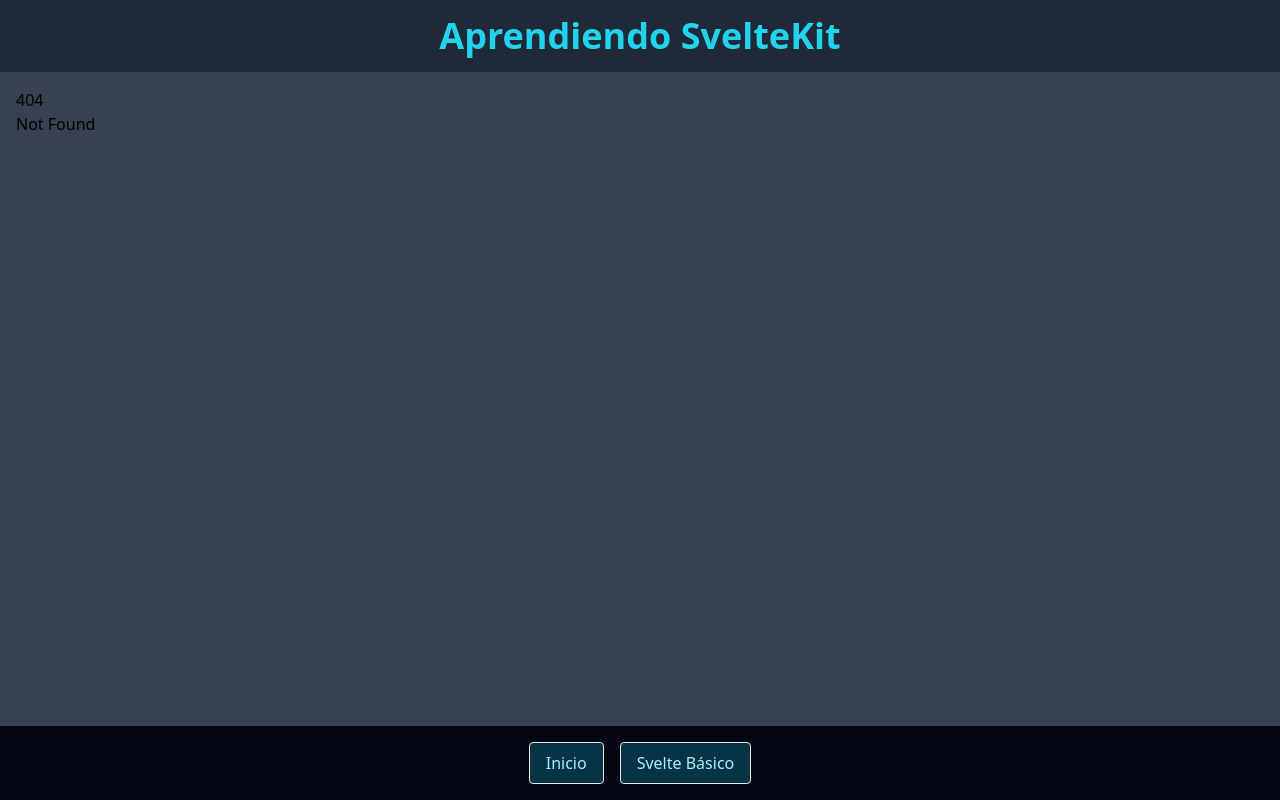
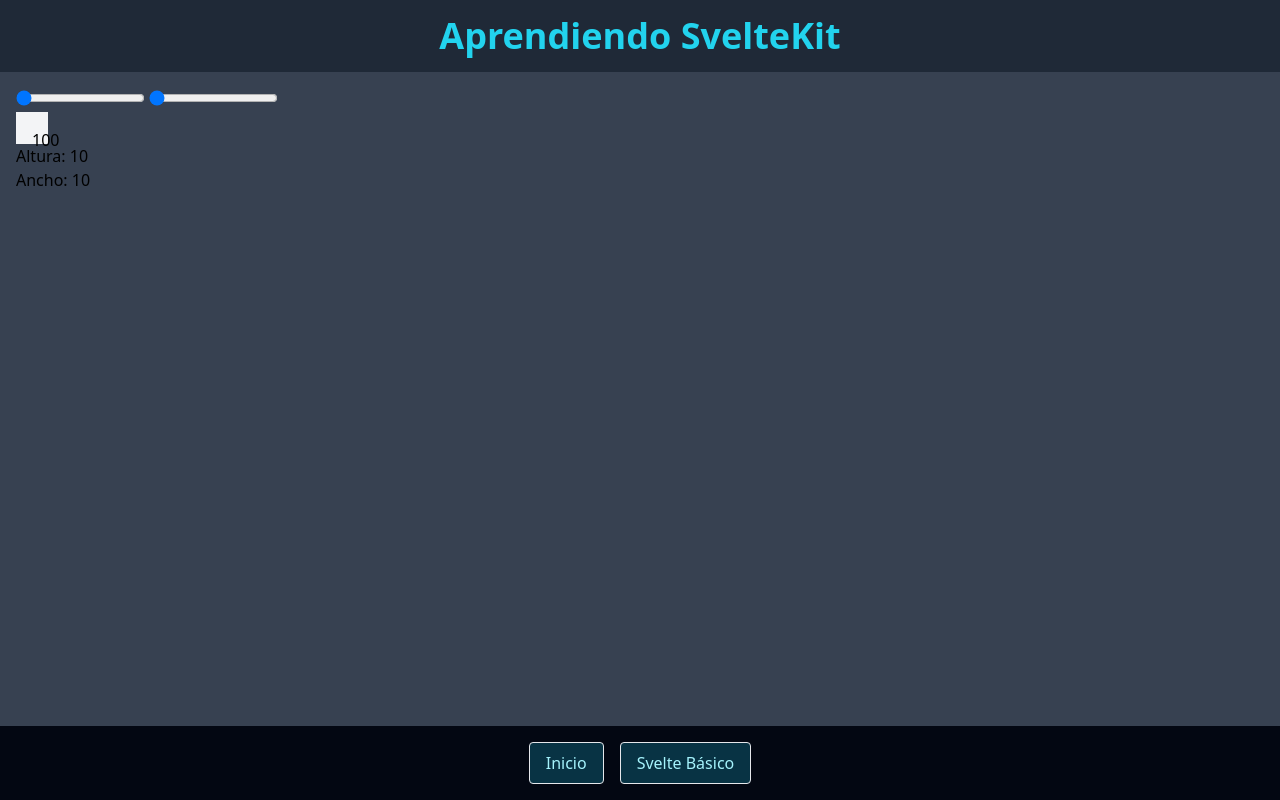
Before and after one commit to IvanGabrielYarupaitanRivera/playground, a SvelteKit app: page /basic-svelte in a window 1280 px wide. Before the commit this address had no page. Built offline with nearby package versions, Linux system fonts and the light colour scheme.

Commit message:
agrega controles deslizantes para ajustar altura y ancho, y muestra el área calculada

```diff
--- /dev/null
+++ b/src/routes/basic-svelte/+page.svelte
@@ -0,0 +1,13 @@
+<script>
+	let altura = $state(10);
+	let ancho = $state(10);
+	let area = $derived(altura * ancho);
+</script>
+
+<input type="range" name="altura" id="altura" bind:value={altura} min="10" max="500" step="1" />
+<input type="range" name="ancho" id="ancho" bind:value={ancho} min="10" max="500" step="1" />
+
+<div class="bg-gray-100 p-4" style="height: {altura}px; width: {ancho}px;">{area}</div>
+
+<p>Altura: {altura}</p>
+<p>Ancho: {ancho}</p>
```
